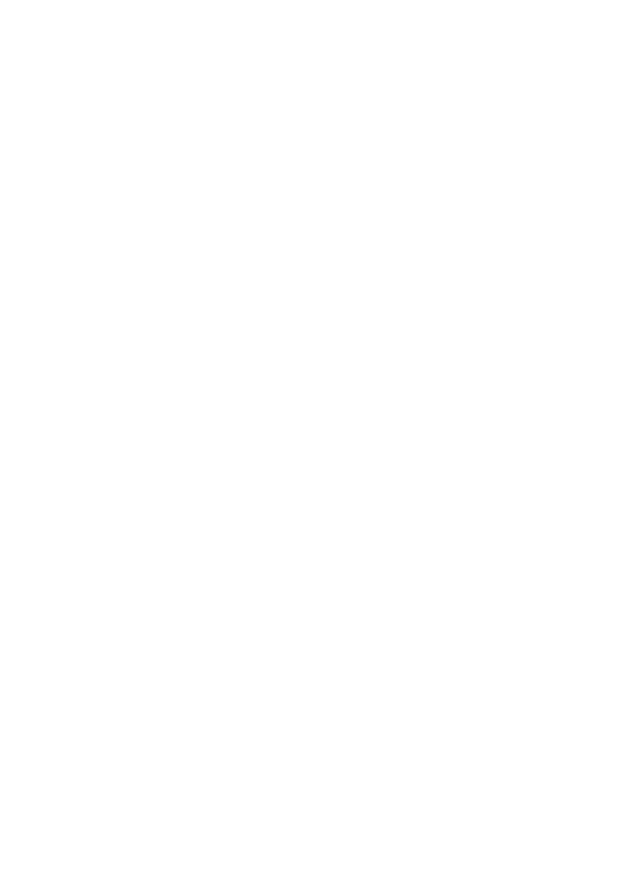
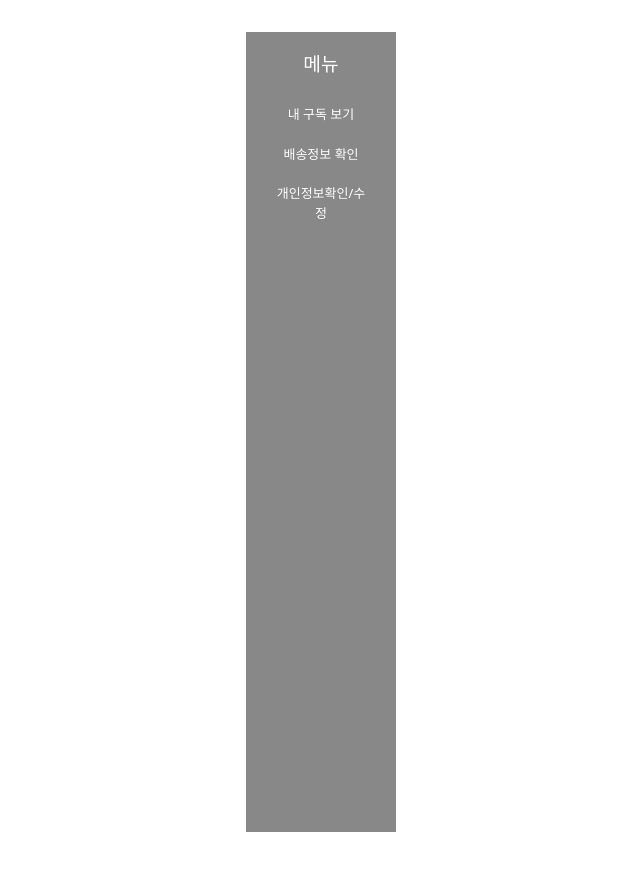
Before and after one commit to beyond-sw-camp/be12-fin-Gongcha1-MonthlyLIfe-FE, a Vue app: page /user in a window 1280 px wide. Shown: the top 870 px of the page, without its empty margins (263-903 px from the left). Before the commit the page ends 800 px from the top, so only its background shows below. Built offline with nearby package versions, Linux system fonts and the light colour scheme.

Commit message:
[Feat] 유저 상세 페이지 작성 중

```diff
--- a/src/router/index.js
+++ b/src/router/index.js
@@ -48,9 +48,9 @@
                 component: UserLayout,
                 children: [
                     // 개인 상세 페이지
-                    { path: '/detail', component: UserDetail },
+                    { path: 'detail', component: UserDetail },
                     // 개인 구독정보 페이지
-                    { path: '/subscription', component: UserSubscription },
+                    { path: 'subscription', component: UserSubscription },
                 ]
             },
             // 카테고리별 판매 목록 페이지
--- a/src/shop/user/UserDetail.vue
+++ b/src/shop/user/UserDetail.vue
@@ -3,7 +3,7 @@
 </script>
 
 <template>
-
+  <div>Hi</div>
 </template>
 
 <style scoped>
--- a/src/shop/user/UserLayout.vue
+++ b/src/shop/user/UserLayout.vue
@@ -4,10 +4,19 @@
 </script>
 
 <template>
-  <UserNavbar></UserNavbar>
-  <router-view></router-view>
+    <div class="container-fluid">
+      <UserNavbar></UserNavbar>
+      <div class="content">
+        <router-view></router-view>
+
+      </div>
+    </div>
 </template>
 
 <style scoped>
-
+.content {
+  margin-left: 350px; /* 사이드바 공간 확보 */
+  padding: 20px;
+  width: 100%;
+}
 </style>
--- a/src/shop/user/component/UserNavbar.vue
+++ b/src/shop/user/component/UserNavbar.vue
@@ -3,9 +3,43 @@
 </script>
 
 <template>
-
+  <div class="sidebar">
+    <h2 class="sidebar-title">메뉴</h2>
+    <ul class="nav flex-column">
+      <li class="nav-item">
+        <router-link to="/user/subscription" class="nav-link" style="font-size: 13px;">내 구독 보기</router-link>
+      </li>
+      <li class="nav-item">
+        <router-link to="/profile" class="nav-link" style="font-size: 13px;">배송정보 확인</router-link>
+      </li>
+      <li class="nav-item">
+        <router-link to="/user/detail" class="nav-link" style="font-size: 13px;">개인정보확인/수정</router-link>
+      </li>
+    </ul>
+  </div>
 </template>
 
 <style scoped>
+.sidebar {
+  width: 150px;
+  height: 100vh; /* 전체 높이 */
+  top: 150px;
+  left: 0;
+  background-color: #888888;
+  padding: 20px;
+  margin-left: 4em;
+  color: white;
+}
+
+.sidebar-title {
+  font-size: 1.2rem;
+  margin-bottom: 20px;
+}
+
+.nav-link {
+  color: white;
+  padding: 10px;
+  border-radius: 5px;
+}
 
 </style>
```
